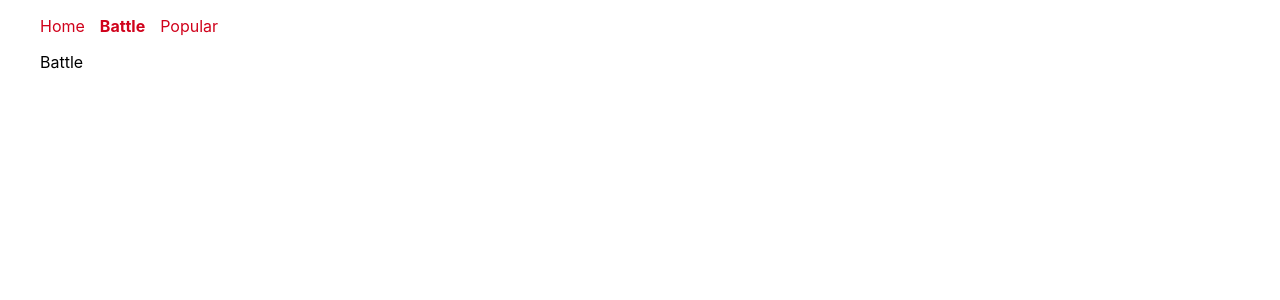
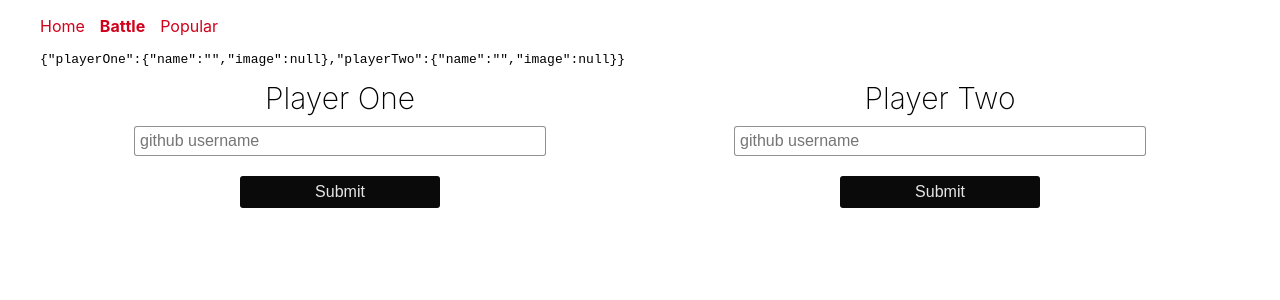
Before and after one commit to colynb/reacttraining-github-battle, a React app: page /battle in a window 1280 px wide. Shown: the top 300 px of the page. Built offline with nearby package versions, Linux system fonts and the light colour scheme; the HTML template or start-up script is replaced by a standard one.

Commit message:
added battle player one and two components

```diff
--- a/src/css/app.css
+++ b/src/css/app.css
@@ -5,6 +5,11 @@ body {
 .container {
   max-width: 1200px;
   margin: 0 auto;
+}
+
+a {
+  text-decoration: none;
+  color: #d0021b;
 }
 
 ul {
@@ -15,9 +20,36 @@ li {
   list-style-type: none;
 }
 
-a {
+.button {
+  color: #e6e6e6;
+  background: #0a0a0a;
+  border: none;
+  font-size: 16px;
+  border-radius: 3px;
+  width: 200px;
+  text-align: center;
+  display: block;
+  padding: 7px 0;
+  margin: 10px auto;
+}
+
+.button:hover:enabled {
+  background: linear-gradient(#1a1a1a,#0a0a0a);
+  color: #fff;
   text-decoration: none;
-  color: #d0021b;
+}
+
+.button:active {
+  transform: translateY(1px);
+}
+
+.avatar {
+  width: 150px;
+  border-radius: 50%;
+}
+
+.space-list-items {
+  margin-bottom: 7px;
 }
 
 .languages {
@@ -42,30 +74,9 @@ a {
   text-align: center;
 }
 
-.space-list-items {
-  margin-bottom: 7px;
-}
-
-.avatar {
-  width: 150px;
-  border-radius: 50%;
-}
-
 .popular-rank {
   font-size: 20px;
   margin: 10px;
-}
-
-.nav {
-  display: flex;
-}
-
-.active {
-  font-weight: bold;
-}
-
-.nav li {
-  margin-right: 15px;
 }
 
 .home-container {
@@ -74,11 +85,64 @@ a {
   align-items: center;
 }
 
-.button {
-  background-color: #333;
-  border: 0;
-  color: #fff;
-  padding: 15px 45px;
-  font-size: 20px;
-  border-radius: 20px;
+.nav {
+  display: flex;
 }
+
+.nav li {
+  margin-right: 15px;
+}
+
+.active {
+  font-weight: bold;
+}
+
+.row {
+  display: flex;
+  justify-content: space-around;
+}
+
+.column {
+  display: flex;
+  flex-direction: column;
+  width: 500px;
+  align-items: center;
+}
+
+.column input {
+  border-radius: 3px;
+  margin: 10px 0;
+  padding: 5px;
+  border: 1px solid rgba(0, 0, 0, 0.43);
+  font-size: 16px;
+  width: 80%;
+}
+
+.column label {
+  text-align: center;
+  font-size: 30px;
+  font-weight: 200;
+}
+
+.header {
+  text-align: center;
+  font-size: 30px;
+  font-weight: 200;
+}
+
+.reset {
+  border: none;
+  background: transparent;
+  color: #d0021b;
+  display: block;
+  width: 100%;
+  text-align: center;
+}
+
+.reset:hover {
+  cursor: pointer;
+}
+
+.username {
+  text-align: center;
+}
--- a/src/js/components/App.js
+++ b/src/js/components/App.js
@@ -3,6 +3,7 @@ import { BrowserRouter, Route, Switch } from 'react-router-dom'
 
 import Popular from './Popular'
 import Battle from './Battle'
+import Results from './Results'
 import Home from './Home'
 import Nav from './Nav'
 
@@ -15,6 +16,7 @@ class App extends React.Component {
           <Switch>
             <Route exact path='/' component={Home} />
             <Route exact path='/battle' component={Battle} />
+            <Route path='/battle/results' component={Results} />
             <Route path='/popular' component={Popular} />
             <Route render={function () {
               return <p>Not found</p>
--- a/src/js/components/Battle.js
+++ b/src/js/components/Battle.js
@@ -1,9 +1,160 @@
 import React from 'react'
+import { Link } from 'react-router-dom'
+import PropTypes from 'prop-types'
+
+function PlayerPreview (props) {
+  return (
+    <div>
+      <div className='column'>
+        <img className='avatar 'src={props.avatar} alt={`Avatar for ${props.username}`} />
+      </div>
+      <h2 className='username'>@{props.username}</h2>
+      <button
+        className='reset'
+        onClick={props.onReset.bind(null, props.id)}>
+            Reset
+        </button>
+    </div>
+  )
+}
+
+PlayerPreview.propTypes = {
+  id: PropTypes.string.isRequired,
+  avatar: PropTypes.string.isRequired,
+  username: PropTypes.string.isRequired,
+  onReset: PropTypes.func.isRequired
+}
+
+class PlayerInput extends React.Component {
+  constructor (props) {
+    super(props)
+    this.state = {
+      username: ''
+    }
+  }
+  handleChange (event) {
+    const value = event.target.value
+    this.setState(() => {
+      return {
+        username: value
+      }
+    })
+  }
+  handleSubmit (event) {
+    event.preventDefault()
+    this.props.onSubmit(
+        this.props.id,
+        this.state.username
+    )
+  }
+  render () {
+    return (
+      <form className='column' onSubmit={this.handleSubmit.bind(this)}>
+        <label htmlFor='username'>{this.props.label}</label>
+        <input
+          type='text'
+          id='username'
+          placeholder='github username'
+          autoComplete='off'
+          onChange={this.handleChange.bind(this)} />
+        <button
+          className='button'
+          type='submit'
+          disabled={!this.state.username}>
+            Submit
+        </button>
+      </form>
+    )
+  }
+}
+
+PlayerInput.propTypes = {
+  id: PropTypes.string.isRequired,
+  label: PropTypes.string.isRequired,
+  onSubmit: PropTypes.func.isRequired
+}
 
 class Battle extends React.Component {
+  constructor (props) {
+    super(props)
+    this.state = {
+      playerOne: {
+        name: '',
+        image: null
+      },
+      playerTwo: {
+        name: '',
+        image: null
+      }
+    }
+    this.handleSubmit = this.handleSubmit.bind(this)
+  }
+
+  handleSubmit (id, username) {
+    console.log(id, username)
+    this.setState(() => {
+      var newState = {}
+      newState[id] = {
+        name: username,
+        image: `https://github.com/${username}.png?size=200`
+      }
+      return newState
+    })
+  }
+
+  handleReset (id) {
+    this.setState(() => {
+      var newState = {}
+      newState[id] = {
+        name: '',
+        image: null
+      }
+      return newState
+    })
+  }
+
   render () {
+    const { playerOne, playerTwo } = this.state
+    const match = this.props.match
+
     return (
-      <div>Battle</div>
+      <div>
+        <pre>{JSON.stringify(this.state, 2, null)}</pre>
+        <div className='row'>
+          {playerOne.name === '' &&
+            <PlayerInput id='playerOne' label='Player One' onSubmit={this.handleSubmit}
+            />}
+
+          {playerOne.image !== null &&
+            <PlayerPreview
+              avatar={playerOne.image}
+              id='playerOne'
+              username={playerOne.name}
+              onReset={this.handleReset.bind(this)}
+            />}
+
+          {playerTwo.name === '' &&
+            <PlayerInput id='playerTwo' label='Player Two' onSubmit={this.handleSubmit}
+          />}
+
+          {playerTwo.image !== null &&
+            <PlayerPreview
+              avatar={playerTwo.image}
+              id='playerTwo'
+              username={playerTwo.name}
+              onReset={this.handleReset.bind(this)}
+            />}
+        </div>
+
+        {playerOne.image && playerTwo.image &&
+        <Link className='button'
+          to={{
+            pathname: match.url + '/results',
+            search: `?playerOneName=${playerOne.name}&playerTwoName=${playerTwo.name}`
+          }}>Battle</Link>
+        }
+
+      </div>
     )
   }
 }
--- /dev/null
+++ b/src/js/components/Results.js
@@ -0,0 +1,11 @@
+import React from 'react'
+
+class Results extends React.Component {
+  render () {
+    return (
+      <div>Results</div>
+    )
+  }
+}
+
+export default Results
```
